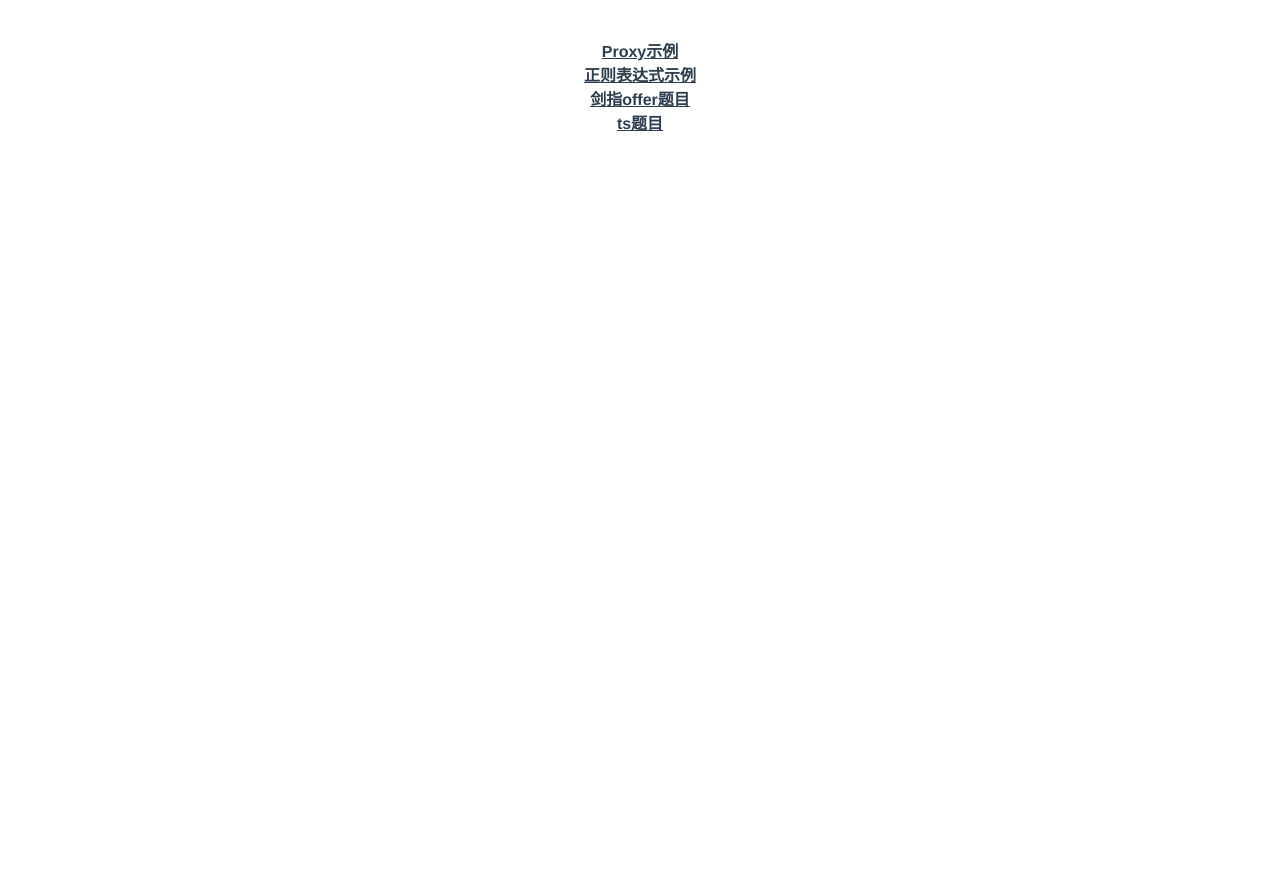
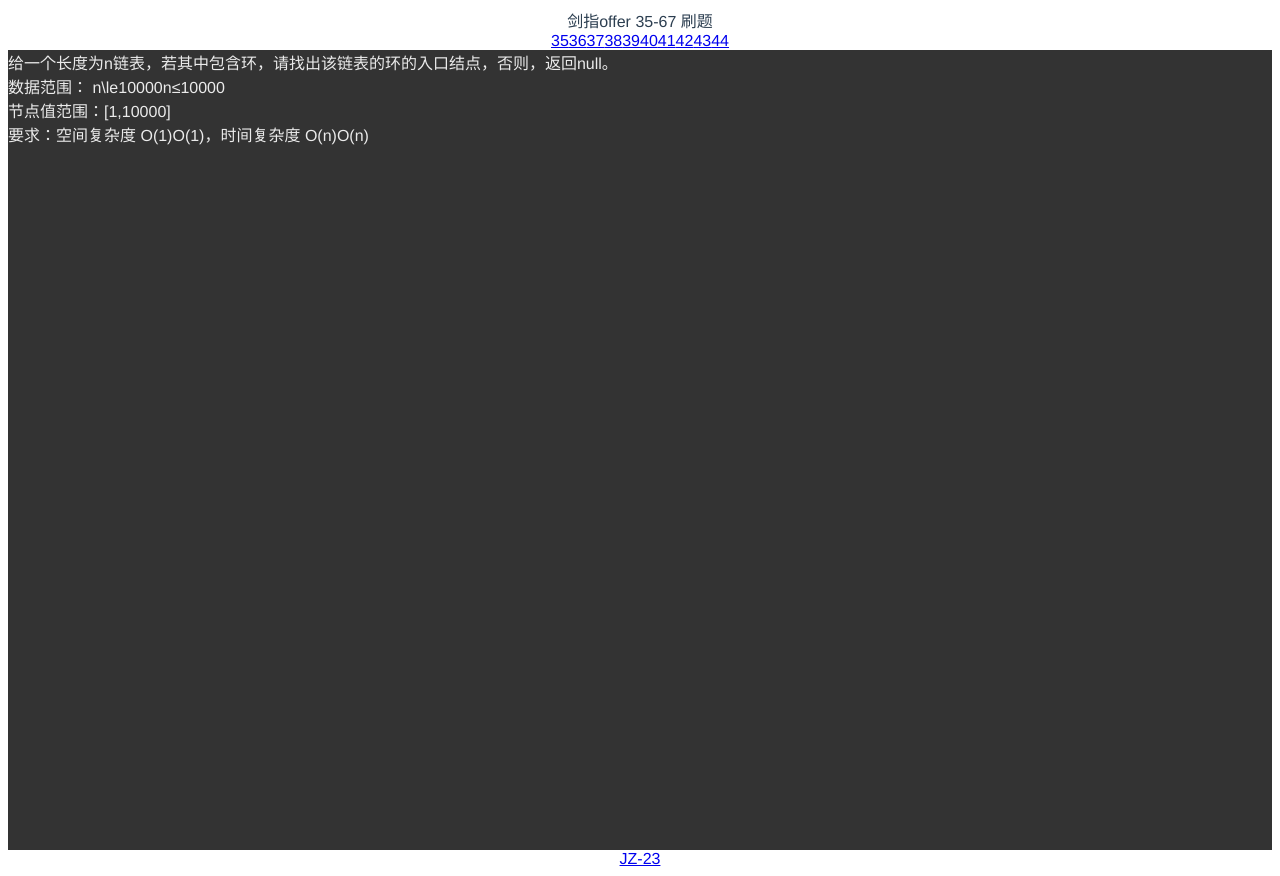
Before and after one commit to Alanrah/learn-point-impl-vue, a Vue app: page /offer/JZ-23 in a window 1280 px wide. Before the commit the page ends 800 px from the top, so only its background shows below. Built offline with nearby package versions, Linux system fonts and the light colour scheme.

Commit message:
feat:JZ-23

```diff
--- a/src/router/index.ts
+++ b/src/router/index.ts
@@ -52,6 +52,10 @@ const routes: Array<RouteConfig> = [
             },{
                 path: '44',
                 component: () => import(/* webpackChunkName: "44" */ "../views/sword/44.vue")
+            },
+            {
+                path: 'JZ-23',
+                component: () => import(/* webpackChunkName: "JZ-23" */ "../views/sword/JZ-23.vue")
             }
         ],
     },
--- /dev/null
+++ b/src/views/sword/JZ-23.vue
@@ -0,0 +1,108 @@
+<template>
+    <div class="home">
+        给一个长度为n链表，若其中包含环，请找出该链表的环的入口结点，否则，返回null。<br>
+        数据范围： n\le10000n≤10000<br>
+        节点值范围：[1,10000]<br>
+        要求：空间复杂度 O(1)O(1)，时间复杂度 O(n)O(n)<br>
+    </div>
+</template>
+
+<script>
+// 解法1
+/*function ListNode(x){
+    this.val = x;
+    this.next = null;
+}*/
+/* 快慢指针，以题目里面的图为例 {1, 2}, {3, 4, 5}
+慢指针走一步，快指针走两步,1为起点
+        慢指针  快指针
+步数1   2       3
+步数2   3       5
+步数3   4       4   相遇
+步数4   5       3
+步数5   3       5
+步数6   4       4   相遇
+可以看到，如果链表有环，快慢指针一定会相遇在某个节点；
+如果没有环，快指针会先遍历到null节点
+我们假定链表头到环入口的距离是len，环入口到slow和fast交汇点的距离为x，环的长度为R。slow和fast第一次交汇时，设slow走的长度为：d = len + x，而fast走的长度为：2d = len + nR + x，(n >= 1)，从而我们可以得知：2len + 2x = len + nR + x，即len = nR - x，(n >= 1)，于是我们可以得到这样的算法。
+使用一个cur指针指向链表头节点，一个inter指针指向第一次的交汇点，cur指针和inter指针一起往后遍历。cur指针和inter指针相等时，cur和inter指针指向的就是环的入口节点
+
+链接：https://www.jianshu.com/p/ef71e04241e4
+*/
+
+function EntryNodeOfLoop1(pHead)
+{
+    if(pHead === null)
+        return null;
+    let slow = pHead;
+    let fast = pHead;
+    let intersection;
+    while(fast.next !== null) {
+        slow = slow.next;
+        fast = fast.next && fast.next.next;
+        if(fast.next === null) {
+            return null;
+        }
+        if(slow.val === fast.val) {
+            intersection = slow;
+            break;
+        }
+    }
+    // 其实可以 slow = pHead, 这时候 fast 节点已经是 intersection了
+    let cur = pHead;
+    while(cur.val !== intersection.val) {
+        cur = cur.next;
+        intersection = intersection.next;
+    }
+    return cur; // 返回链表的环的入口结点即可
+}
+
+// 解法2
+function EntryNodeOfLoop2(pHead){
+    // 遍历一个链表，同一节点出现两次，该节点就是入口节点
+    if(pHead === null)
+        return null;
+    const mySet = new Set();
+    let node = pHead;
+    mySet.add(node);
+    while(node.next !== null) {
+        node = node.next;
+        if(node.next === null) {
+            return null;
+        }
+        if(mySet.has(node)) {
+            return node;
+        }
+        mySet.add(node);
+    }
+}
+export default {
+    name: "offer-jz-23",
+    components: {},
+    mounted: function () {
+        const fifthNode = {
+            val: 5,
+            next: null,
+        }
+        const fourthNode = {
+            val: 4,
+            next: fifthNode,
+        }
+        const thirdNode = {
+            val: 3,
+            next: fourthNode,
+        }
+        const secondNode = {
+            val: 2,
+            next: thirdNode,
+        }
+        const firstNode = {
+            val: 1,
+            next: secondNode,
+        }
+        fifthNode.next = thirdNode;
+        // console.log(firstNode)
+        console.log(EntryNodeOfLoop2(firstNode));  //3
+    }
+};
+</script>
--- a/src/views/sword/index.vue
+++ b/src/views/sword/index.vue
@@ -1,16 +1,17 @@
 <template>
     <div class="home">剑指offer 35-67 刷题<br />
-        <router-link to="/offer/35">35</router-link><br />
-        <router-link to="/offer/36">36</router-link><br />
-        <router-link to="/offer/37">37</router-link><br />
-        <router-link to="/offer/38">38</router-link><br />
-        <router-link to="/offer/39">39</router-link><br />
-        <router-link to="/offer/40">40</router-link><br />
-        <router-link to="/offer/41">41</router-link><br />
-        <router-link to="/offer/42">42</router-link><br />
-        <router-link to="/offer/43">43</router-link><br />
-        <router-link to="/offer/44">44</router-link><br />
+        <router-link to="/offer/35">35</router-link>
+        <router-link to="/offer/36">36</router-link>
+        <router-link to="/offer/37">37</router-link>
+        <router-link to="/offer/38">38</router-link>
+        <router-link to="/offer/39">39</router-link>
+        <router-link to="/offer/40">40</router-link>
+        <router-link to="/offer/41">41</router-link>
+        <router-link to="/offer/42">42</router-link>
+        <router-link to="/offer/43">43</router-link>
+        <router-link to="/offer/44">44</router-link>
         <router-view class="offer-view"></router-view>
+        <router-link to="/offer/JZ-23"> JZ-23 </router-link>
     </div>
 
 </template>
```
